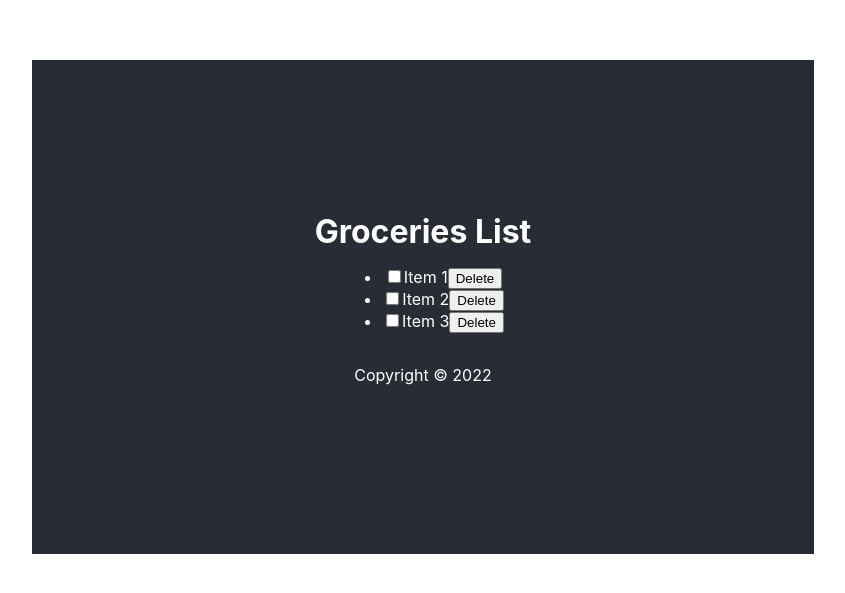
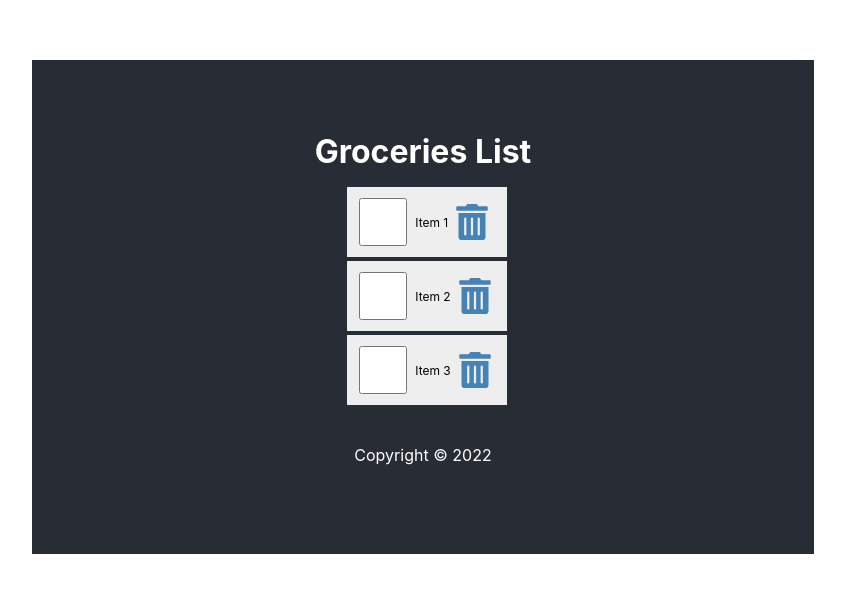
Before and after one commit to ModernCoding/reactjs-01tut, a React (Create React App) app: page / in a window 1280 px wide. Shown: the part 101-694 px from the top of the page, without its empty margins (217-1062 px from the left). Built offline with nearby package versions, Linux system fonts and the light colour scheme.

Commit message:
list & array

```diff
--- a/src/Content.js
+++ b/src/Content.js
@@ -1,4 +1,5 @@
 import { useState } from 'react'
+import { FaTrashAlt } from 'react-icons/fa'
 
 
 const Content = () => {
@@ -24,6 +25,26 @@ const Content = () => {
     }])
 
 
+  const handleCheck = id => {
+
+    (listItems => {
+      setItems (listItems)
+      localStorage.setItem ('shoppingList', JSON.stringify (listItems))
+    }) (items.map (i => i.id === id ? { ...i, checked: !i.checked} : i))
+
+  }
+
+
+  const handleDelete = id => {
+
+    (listItems => {
+      setItems (listItems)
+      localStorage.setItem ('shoppingList', JSON.stringify (listItems))
+    }) (items.filter (i => i.id !== id))
+
+  }
+
+
   return (
 
     <main>
@@ -37,13 +58,18 @@ const Content = () => {
                 id={`item-${ item.id }`}
                 type="checkbox"
                 checked={ item.checked }
+                onChange={ () => handleCheck (item.id) }
               />
 
               <label htmlFor={`item-${ item.id }`}>
                 { item.item }
               </label>
 
-              <button>Delete</button>
+              <FaTrashAlt
+                role="button"
+                tabIndex="0"
+                onClick={ () => handleDelete (item.id) }
+              />
             </li>
 
           ))
--- a/src/index.sass
+++ b/src/index.sass
@@ -24,3 +24,54 @@ code
 
   h#{$i}
     margin: 0
+
+
+ul
+  width: 100%
+  list-style: none
+  padding: 0 0.25rem 0.25rem
+
+  li::before
+    content: "\200B"
+
+.item
+  display: flex
+  justify-content: flex-start
+  align-items: center
+  padding: 0.5rem 0 0.5rem 0.5rem
+  margin: 0.25rem 0
+  background-color: #eee
+
+  &:first-child
+    margin: 0
+
+  input[type="checkbox"]
+    text-align: center
+    width: 2.5rem
+    width: 48px
+    min-width: 48px
+    height: 2.5rem
+    height: 48px
+    min-height: 48px
+    cursor: pointer
+    margin-right: 0.5rem
+
+    &:focus + label
+      text-decoration: underline
+
+  > label
+  font-size: 0.75rem
+  flex-grow: 1
+  color: #000
+
+  svg
+    width: 48px
+    min-width: 48px
+    height: 36px
+    font-size: 1rem
+    color: steelblue
+    cursor: pointer
+
+    &:focus, &:hover
+      color: red
+      outline: none
```
